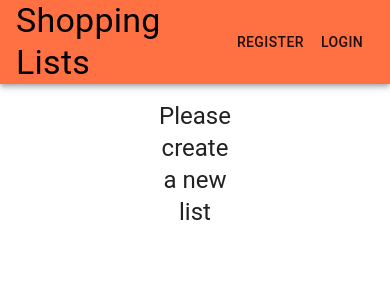
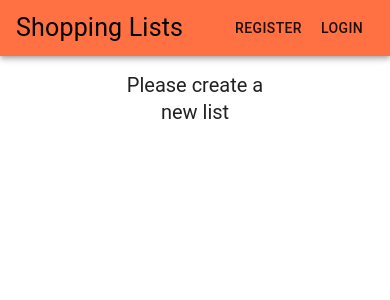
Before and after one commit to mikejoh12/shopping-lists, a React (Create React App) app in the folder ui/: page /manage-list in a window 390 px wide. Shown: the top 300 px of the page. Built offline with nearby package versions, Linux system fonts and the light colour scheme; no server answers.

Commit message:
Add basic responsiveness

```diff
--- a/ui/src/components/Header.tsx
+++ b/ui/src/components/Header.tsx
@@ -52,11 +52,6 @@ export const HeaderLayout = () => {
             >
               Shopping Lists
             </Typography>
-            {auth.user && (
-              <Typography variant="h6" component="div" sx={{ flexGrow: 1 }}>
-                {auth.user}
-              </Typography>
-            )}
             {selectedUser ? (
               <>
                 <Button component={Link} color="inherit" to="/account">
--- a/ui/src/components/lists/view/ShowAllLists.tsx
+++ b/ui/src/components/lists/view/ShowAllLists.tsx
@@ -29,7 +29,7 @@ export default function ShowAllLists({ lists }: ListSelectProps) {
             <ListItem key={list.id} onClick={() => handleListClick(list.id)}>
               <Button
                 variant="contained"
-                sx={{ margin: "auto", textTransform: "none" }}
+                sx={{ margin: "auto", textTransform: "none", minWidth: "250px" }}
               >
                 {list.name}
               </Button>
--- a/ui/src/theme.ts
+++ b/ui/src/theme.ts
@@ -1,21 +1,6 @@
-import { createTheme } from "@mui/material/styles";
+import { createTheme, responsiveFontSizes } from "@mui/material/styles";
 
-/*
-declare module "@mui/material/styles" {
-  interface Theme {
-    status: {
-      danger: string;
-    };
-  }
-  // allow configuration using `createTheme`
-  interface ThemeOptions {
-    status?: {
-      danger?: string;
-    };
-  }
-}
-*/
-export const theme = createTheme({
+let theme = createTheme({
   palette: {
     mode: "light",
     primary: {
@@ -26,3 +11,7 @@ export const theme = createTheme({
     },
   },
 });
+
+theme = responsiveFontSizes(theme);
+
+export { theme };
--- a/ui/src/views/ManageList.tsx
+++ b/ui/src/views/ManageList.tsx
@@ -37,13 +37,13 @@ export default function ManageList() {
     <>
       {auth.user ? (
         <>
-          <Box sx={{ height: 400, width: "50%", margin: "auto", padding: 1 }}>
+          <Box sx={{ height: 400, margin: "auto", padding: 1 }}>
             <LoggedInManageList />
           </Box>
         </>
       ) : (
         <>
-          <Box sx={{ height: 400, width: "50%", margin: "auto", padding: 1 }}>
+          <Box sx={{ height: 400, margin: "auto", padding: 1 }}>
             <NewVisitorManageList />
           </Box>
         </>
```
